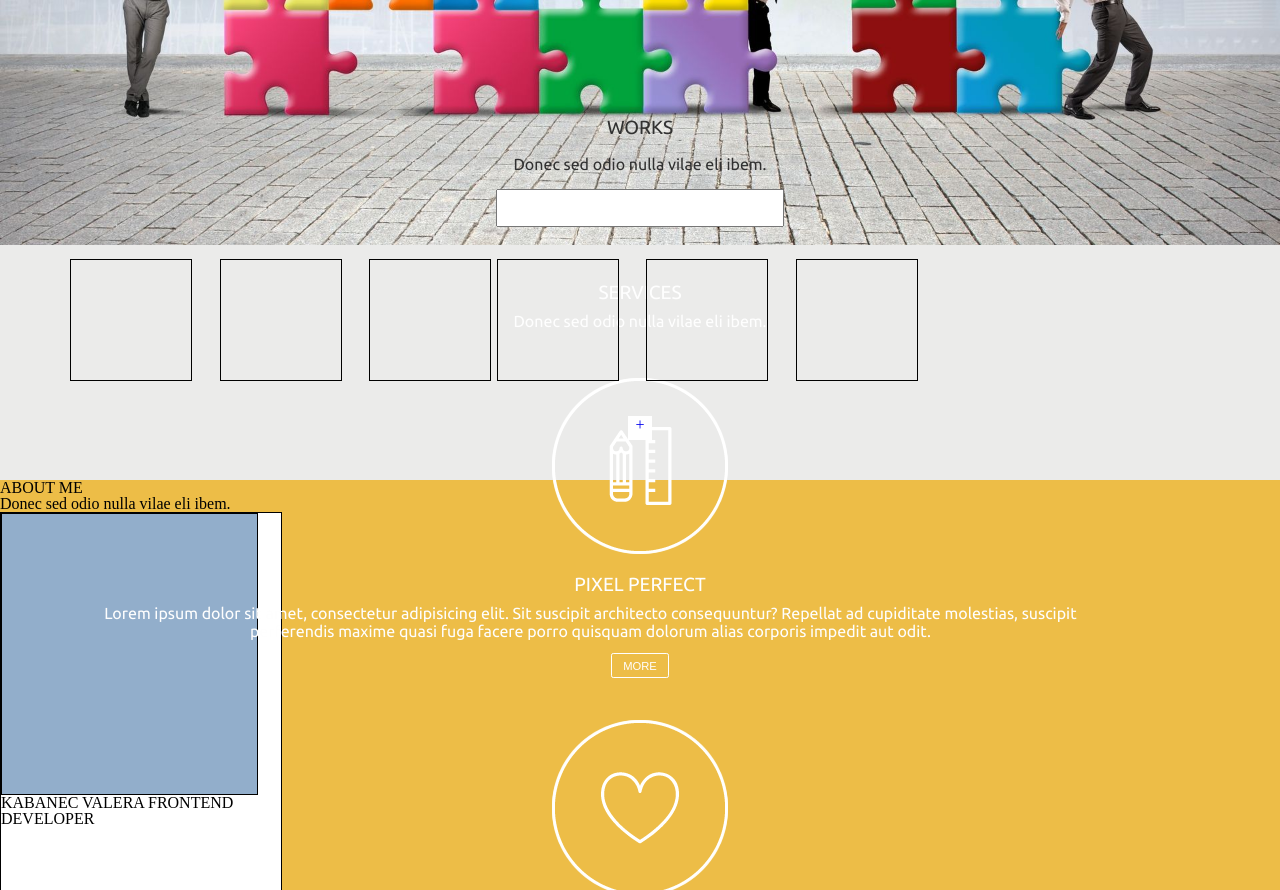
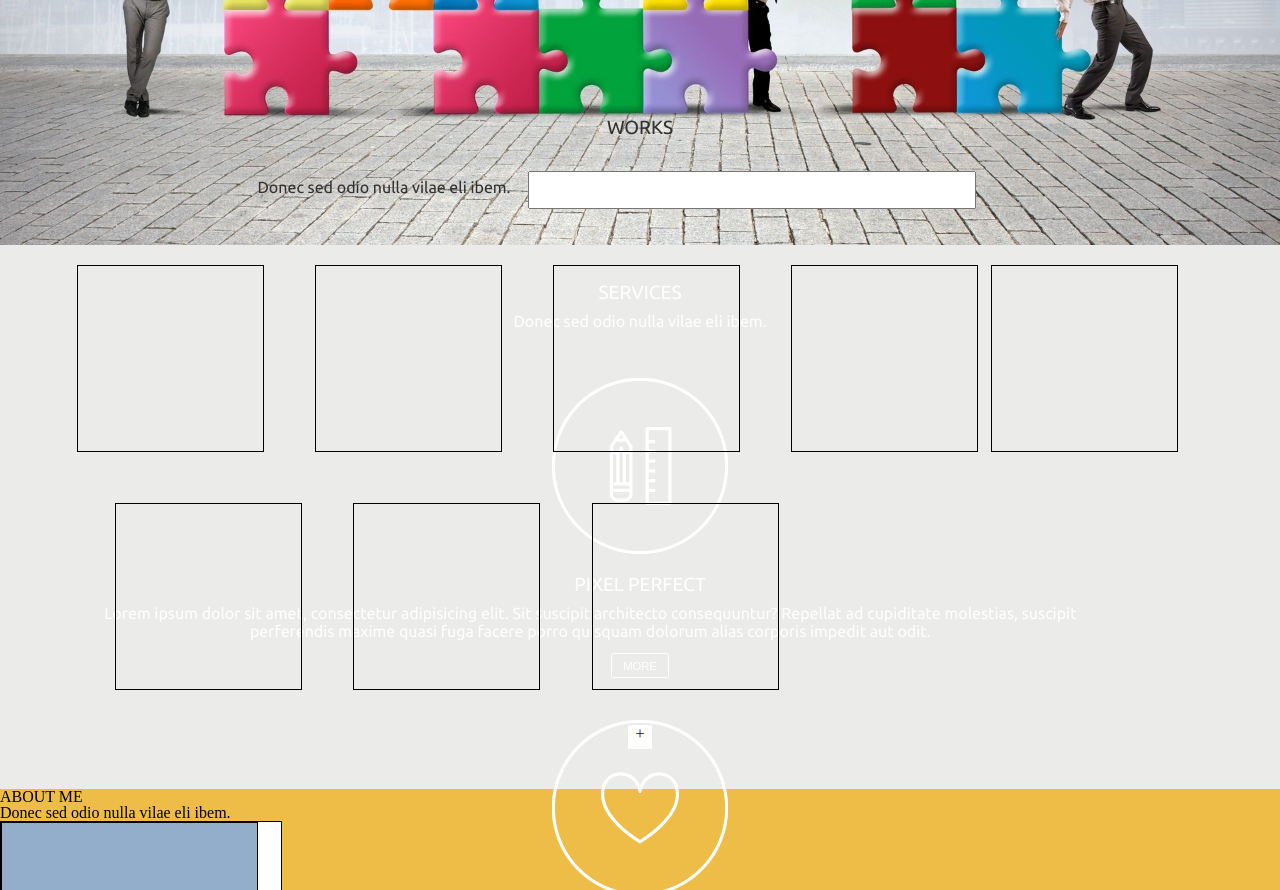
Before and after one commit to kabanecvalera/myResume.io, a plain HTML site: page index.html in a window 1280 px wide. Shown: the part 640-1530 px from the top of the page. Drawn offline with Linux system fonts and the light colour scheme.

Commit message:
commit 5

```diff
--- a/index.html
+++ b/index.html
@@ -88,10 +88,15 @@
 
     <div class="works">
         <h2 class="works-header">WORKS</h2>
-        <p class="works-txt">Donec sed odio nulla vilae eli ibem.</p>
 
         <div class="works-box-form">
-            <input type="text" class="works-form">
+            <div class="works-box-form1">
+                <p class="works-txt">Donec sed odio nulla vilae eli ibem.</p>
+            </div>
+
+            <div class="works-box-form2">
+                <input type="text" class="works-form">
+            </div>
         </div>
 
         <div class="works-objects">
@@ -122,6 +127,16 @@
             </div>
 
             <div class="works-object6">
+                <img src="" alt="">
+                <p></p>
+            </div>
+
+            <div class="works-object7">
+                <img src="" alt="">
+                <p></p>
+            </div>
+
+            <div class="works-object8">
                 <img src="" alt="">
                 <p></p>
             </div>
--- a/scss/style.scss
+++ b/scss/style.scss
@@ -252,14 +252,18 @@ body {
         color: $colbf;
     }
 
+    &-box-form{
+        padding-top: .5em;
+    }
+
+    &-box-form1{
+        padding-bottom: 1em;
+    }
+
     &-txt{
         font: $fontb_s;
         font-weight: 400;
         color: $colbf;
-        padding-top: 1em;
-    }
-
-    &-box-form{
         padding-top: 1em;
     }
 
@@ -290,6 +294,11 @@ body {
         border: 1px solid #000;
         float: left;
         margin: 2em 0 0 2em;
+    }
+
+    &-object7,
+    &-object8{
+        visibility: hidden;
     }
 
     &-add{
@@ -474,6 +483,37 @@ body {
             right: 230px;
         }
     }
+
+    .works{
+
+        &-form{
+            padding: .7em 19.5em;
+        }
+
+        &-objects{
+            width: 90%;
+        }
+
+        &-object1,
+        &-object4{
+            width: 185px;
+            height: 185px;
+            border: 1px solid #000;
+            float: left;
+            margin: 3.2em 0 0 .8em;
+        }
+
+        &-object2,
+        &-object3,
+        &-object5,
+        &-object6{
+            width: 185px;
+            height: 185px;
+            border: 1px solid #000;
+            float: left;
+            margin: 3.2em 0 0 3.2em;
+        }
+    }
 }
 
 @include MQ(L) {
@@ -486,7 +526,7 @@ body {
     .header {
         background-color: $colr;
         background-position: center;
-        height: 500px;
+        height: 100%;
 
         .hidden-menu {
             padding: 10px 0 0 200px;
@@ -499,6 +539,70 @@ body {
         }
     }
 
+    .works{
+
+        &-box-form{
+            margin-top: 1.5em;
+            width: 50em;
+            height: 2.5em;
+            display: inline-block;
+        }
+
+        &-box-form1{
+            width: 18em;
+            height: 1em;
+            float: left;
+        }
+
+        &-txt{
+            height: 1em;
+            line-height: .1em;
+        }
+
+        &-box-form2{
+            width: 20em;
+            height: 2.5em;
+            float: left;
+        }
+
+        &-form{
+            padding: .7em 10em;
+        }
+
+        &-objects{
+            width: 90%;
+        }
+
+        &-object1,
+        &-object5{
+            width: 185px;
+            height: 185px;
+            border: 1px solid #000;
+            float: left;
+            margin: 3.2em 0 0 .8em;
+        }
+
+        &-object2,
+        &-object3,
+        &-object4,
+        &-object6{
+            width: 185px;
+            height: 185px;
+            border: 1px solid #000;
+            float: left;
+            margin: 3.2em 0 0 3.2em;
+        }
+
+        &-object7,
+        &-object8{
+            visibility: visible;
+            width: 185px;
+            height: 185px;
+            border: 1px solid #000;
+            float: left;
+            margin: 3.2em 0 0 3.2em;
+        }
+    }
 }
 
 @include MQ(SL) {
```
Also changed, not shown: css/style.css.
